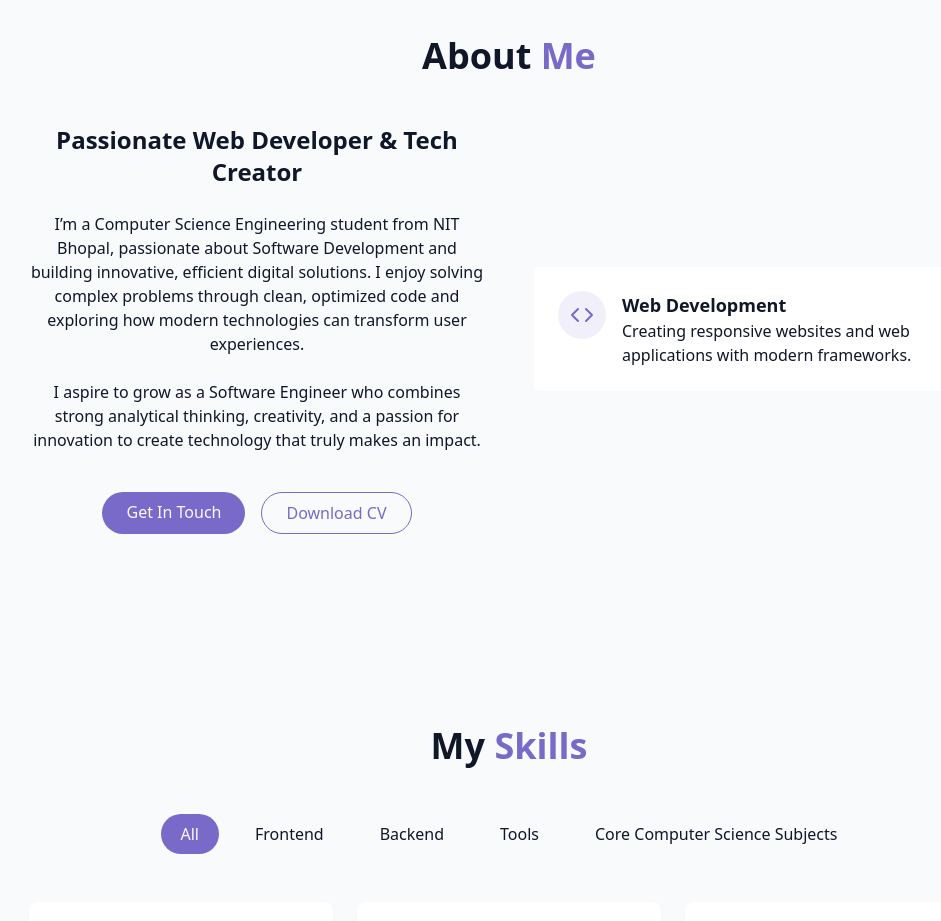
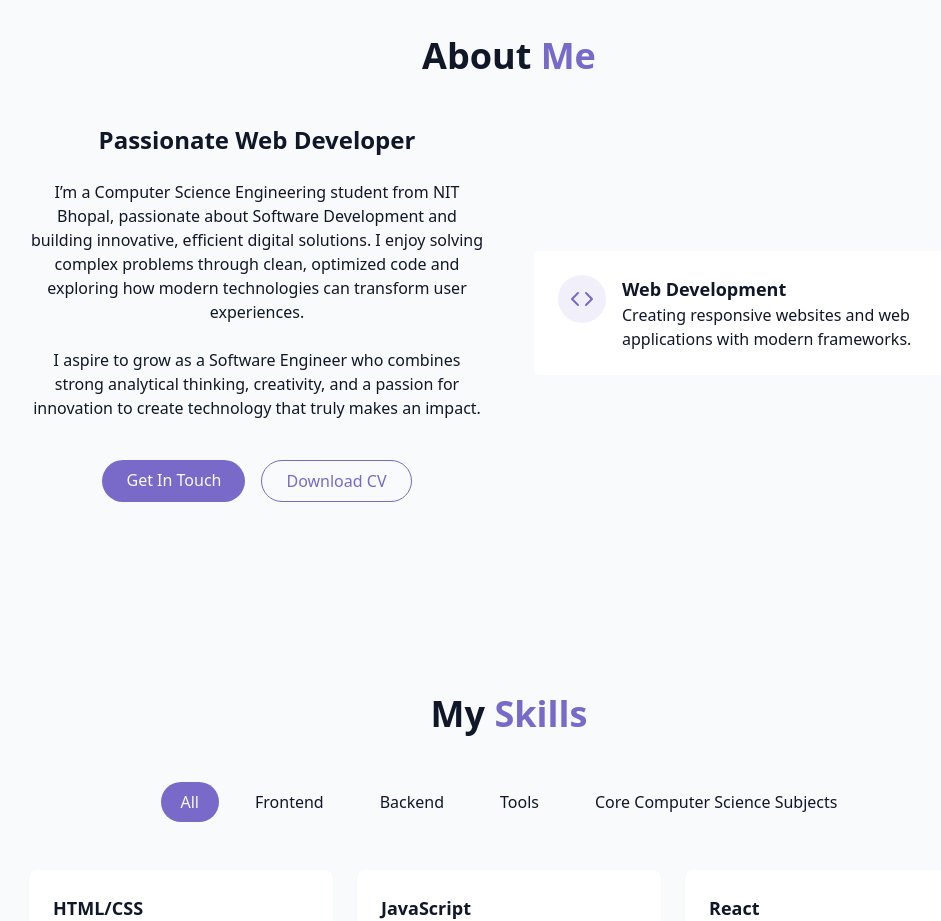
Before and after one commit to Anuraga3s/My-Portfolio, a React (Vite) app: page / in a window 1280 px wide. Shown: the part 860-1781 px from the top of the page, without its empty margins (131-1072 px from the left). Built offline with nearby package versions, Linux system fonts and the light colour scheme.

Commit message:
Update AboutSection with new CV link and heading

```diff
--- a/src/components/AboutSection.jsx
+++ b/src/components/AboutSection.jsx
@@ -12,7 +12,7 @@
         <div className="grid grid-cols-1 md:grid-cols-2 gap-12 items-center">
           <div className="space-y-6">
             <h3 className="text-2xl font-semibold">
-              Passionate Web Developer & Tech Creator
+              Passionate Web Developer
             </h3>
 
             <p className="text-muted-foreground">
@@ -34,7 +34,7 @@
               </a>
 
               <a
-                href="https://drive.google.com/file/d/1wfGrB7zytV9UMXRfnN_4woz_9fR9OpDy/view?usp=sharing"
+                href="https://drive.google.com/file/d/1J4dYc6MoUIxPSUjeQbFsLgNHTifDTvce/view?usp=sharing"
                 className="px-6 py-2 rounded-full border border-primary text-primary hover:bg-primary/10 transition-colors duration-300"
               >
                 Download CV
```
